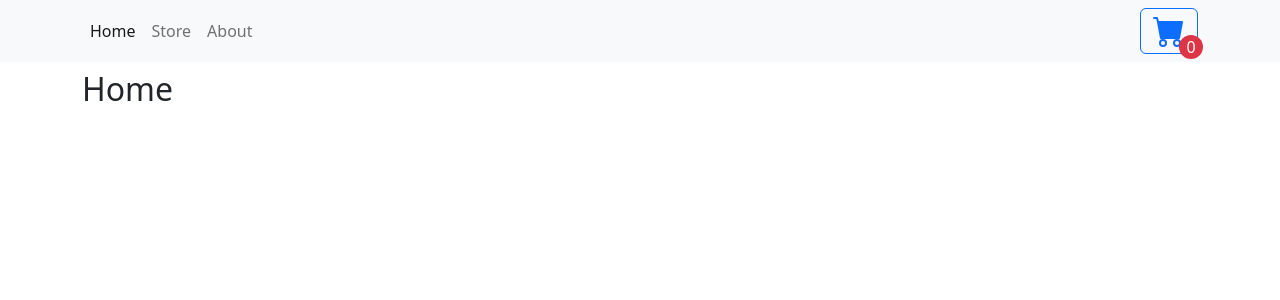
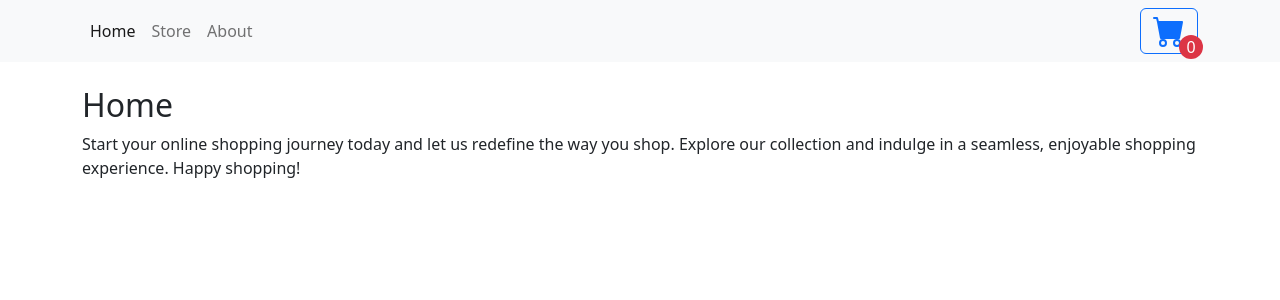
Before and after one commit to MuhammadUsmanMushtaq/shopping-cart, a React (Vite) app: page / in a window 1280 px wide. Shown: the top 300 px of the page. Built offline with nearby package versions, Linux system fonts and the light colour scheme.

Commit message:
add some dummy text at homepage

```diff
--- a/src/components/NavBar.tsx
+++ b/src/components/NavBar.tsx
@@ -5,7 +5,7 @@ import { useShoppingCart } from '../context/ShoppingCartContext';
 export function NavBar() {
   const { openCart, cartQuantity } = useShoppingCart();
   return (
-    <Navbar className='mb-2' bg='light' variant='light' sticky='top'>
+    <Navbar className='mb-4' bg='light' variant='light' sticky='top'>
       <Container>
         <Nav className='me-auto'>
           <Nav.Link to='/' as={NavLink}>
@@ -34,7 +34,7 @@ export function NavBar() {
             <path d='M0 1.5A.5.5 0 0 1 .5 1H2a.5.5 0 0 1 .485.379L2.89 3H14.5a.5.5 0 0 1 .491.592l-1.5 8A.5.5 0 0 1 13 12H4a.5.5 0 0 1-.491-.408L2.01 3.607 1.61 2H.5a.5.5 0 0 1-.5-.5zM5 12a2 2 0 1 0 0 4 2 2 0 0 0 0-4zm7 0a2 2 0 1 0 0 4 2 2 0 0 0 0-4zm-7 1a1 1 0 1 1 0 2 1 1 0 0 1 0-2zm7 0a1 1 0 1 1 0 2 1 1 0 0 1 0-2z' />
           </svg>
           <div
-            className='rounded-circle bg-danger'
+            className='rounded-circle bg-danger '
             style={{
               position: 'absolute',
               bottom: 0,
--- a/src/components/StoreItems.tsx
+++ b/src/components/StoreItems.tsx
@@ -1,6 +1,6 @@
 import { Card, Button } from 'react-bootstrap';
+import { useShoppingCart } from '../context/ShoppingCartContext';
 import { formateCurrency } from '../utilities/FormateCurrency';
-import { useShoppingCart } from '../context/ShoppingCartContext';
 
 type StoreItemsProps = {
   id: number;
--- a/src/pages/Home.tsx
+++ b/src/pages/Home.tsx
@@ -1,3 +1,12 @@
 export function Home() {
-  return <h2>Home</h2>;
+  return (
+    <>
+      <h2>Home</h2>
+      <p>
+        Start your online shopping journey today and let us redefine the way you
+        shop. Explore our collection and indulge in a seamless, enjoyable
+        shopping experience. Happy shopping!
+      </p>
+    </>
+  );
 }
--- a/src/pages/Store.tsx
+++ b/src/pages/Store.tsx
@@ -4,7 +4,7 @@ import { StoreItems } from '../components/StoreItems';
 export function Store() {
   return (
     <>
-      <h2>Store</h2>
+      {/* <h2>Store</h2> */}
       <Row md={2} xs={1} lg={3} className='g-3'>
         {storeItems.map((item) => (
           <Col key={item.id}>
```
